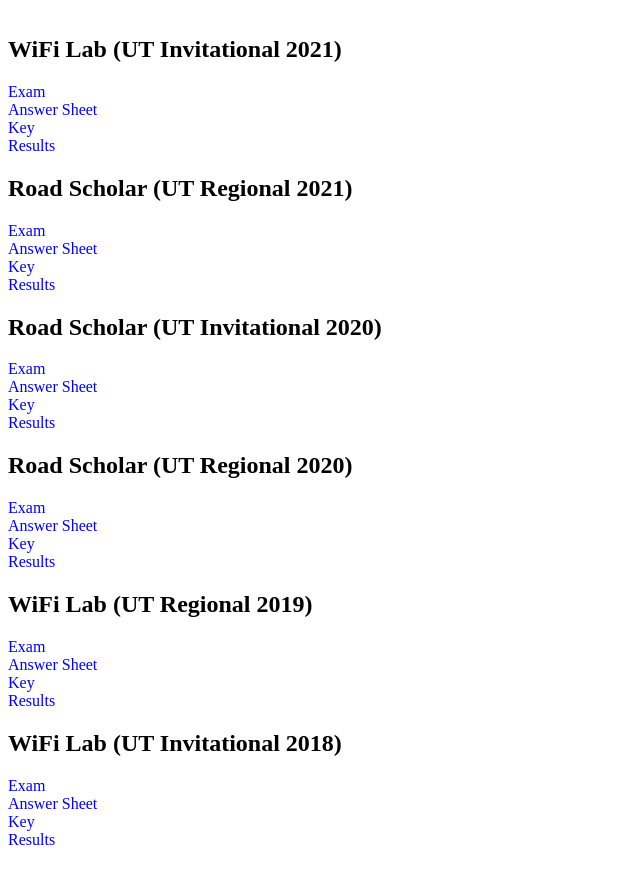
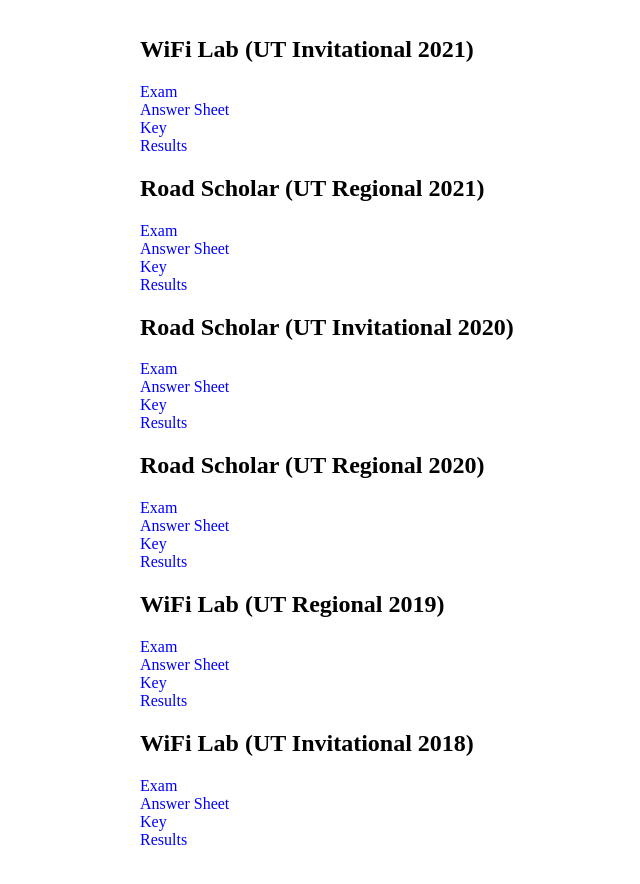
Before and after one commit to taleff/taleff.github.io, a Jekyll site: the page built from scioly.html, in a window 1280 px wide. Shown: the top 884 px of the page, without its empty margins (0-640 px from the left). Built offline with Jekyll 4.4.1, drawn with Linux system fonts in a browser that asks for light colours.

Commit message:
Update main.css

```diff
--- a/css/main.css
+++ b/css/main.css
@@ -123,11 +123,12 @@ a:visited {
     background-color: white;
     display: flex;
     justify-content: center;
-    align-self: center;
+    align-items: center;
     flex-direction: column;
 }
 
 .event-item {
     display: flex;
     justify-content: flex-start;
+    width: 1000px;
 }
```
